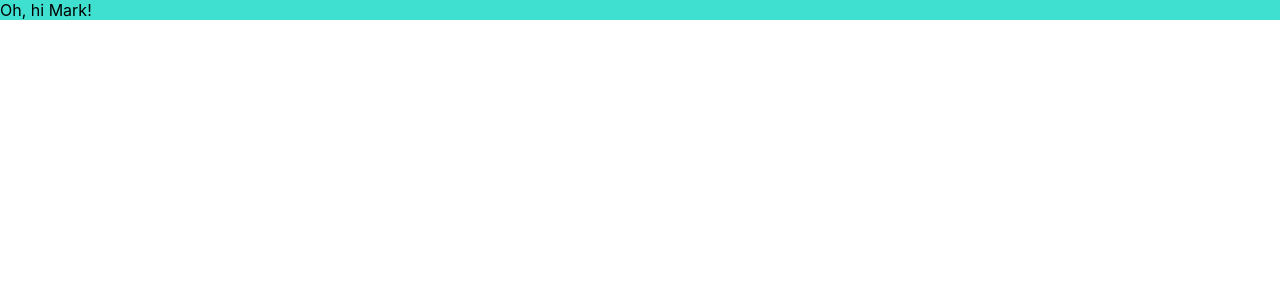
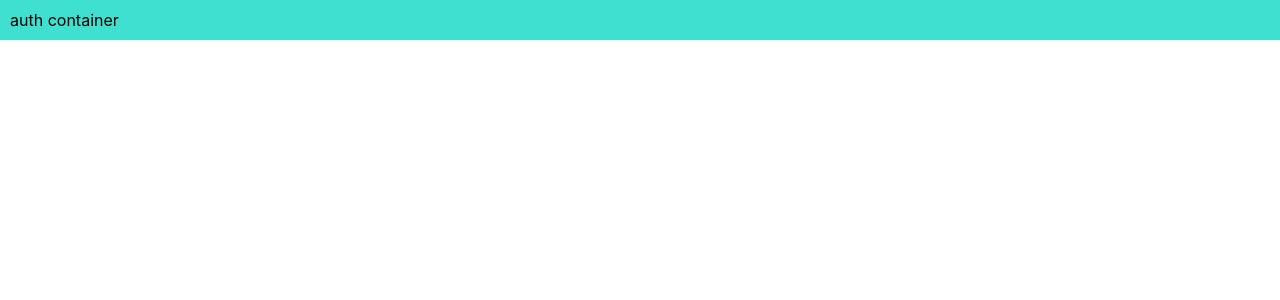
Before and after one commit to edzh1/flowers-and-satellites, a React (Create React App) app: page / in a window 1280 px wide. Shown: the top 300 px of the page. Built offline with nearby package versions, Linux system fonts and the light colour scheme.

Commit message:
basic routing added

```diff
--- a/package.json
+++ b/package.json
@@ -7,6 +7,7 @@
     "@emotion/styled": "^10.0.14",
     "react": "^16.8.6",
     "react-dom": "^16.8.6",
+    "react-router-dom": "^5.0.1",
     "react-scripts": "3.0.1"
   },
   "scripts": {
--- a/src/components/App.js
+++ b/src/components/App.js
@@ -1,12 +1,18 @@
 import React from 'react';
 import styled from '@emotion/styled';
+import Router from '../router';
 
 const StyledApp = styled.div`
   background-color: turquoise;
+  padding: 10px;
 `;
 
 function App() {
-  return <StyledApp>Oh, hi Mark!</StyledApp>;
+  return (
+    <StyledApp>
+      <Router />
+    </StyledApp>
+  );
 }
 
 export default App;
--- a/src/containers/Auth.js
+++ b/src/containers/Auth.js
@@ -0,0 +1,7 @@
+import React from 'react';
+
+function AuthContainer() {
+  return <div>auth container</div>;
+}
+
+export default AuthContainer;
--- /dev/null
+++ b/src/router.js
@@ -0,0 +1,14 @@
+import React from 'react';
+import { BrowserRouter as Router, Route } from 'react-router-dom';
+import Auth from './containers/Auth';
+
+function AppRouter() {
+  return (
+    <Router>
+      <Route path="/" exact component={Auth} />
+      {/* <Route path="/users/" component={Users} /> */}
+    </Router>
+  );
+}
+
+export default AppRouter;
```
Also changed, not shown: 1 other file (tests, documents, lock files or other folders).
